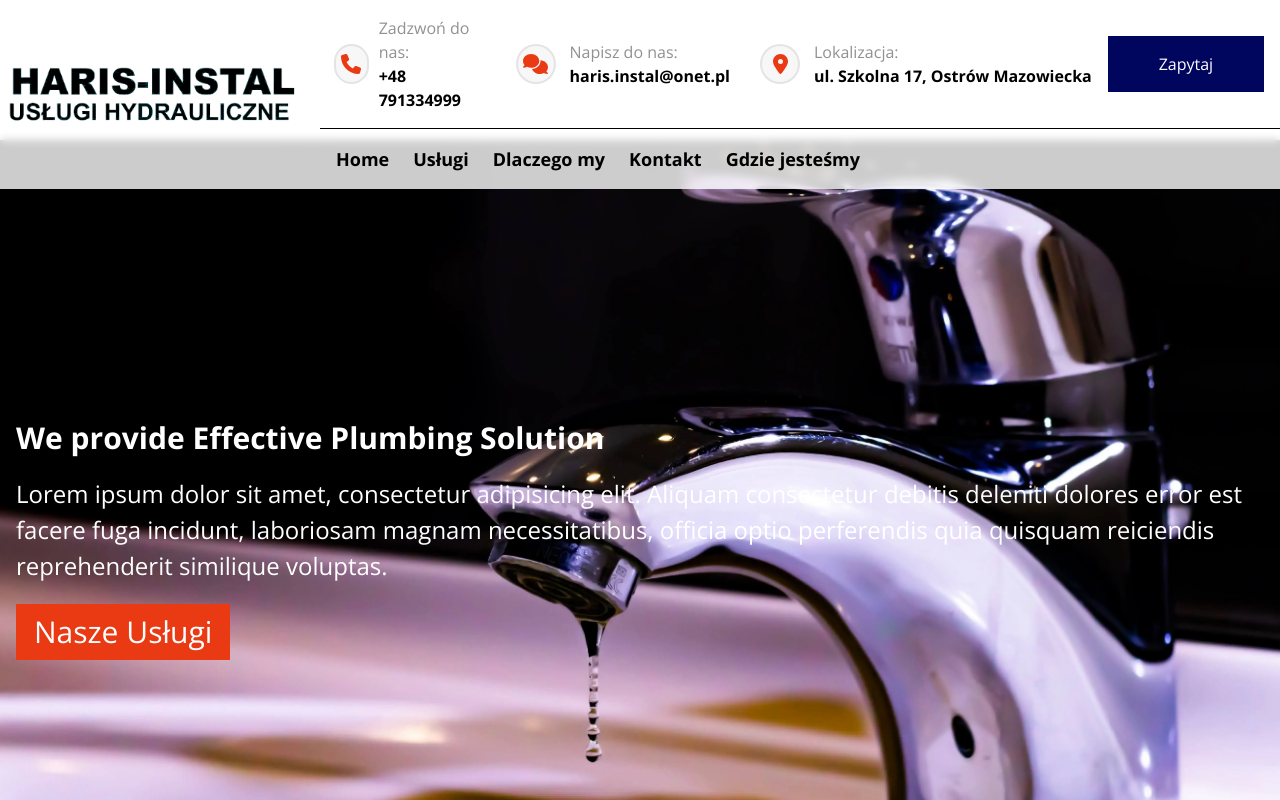
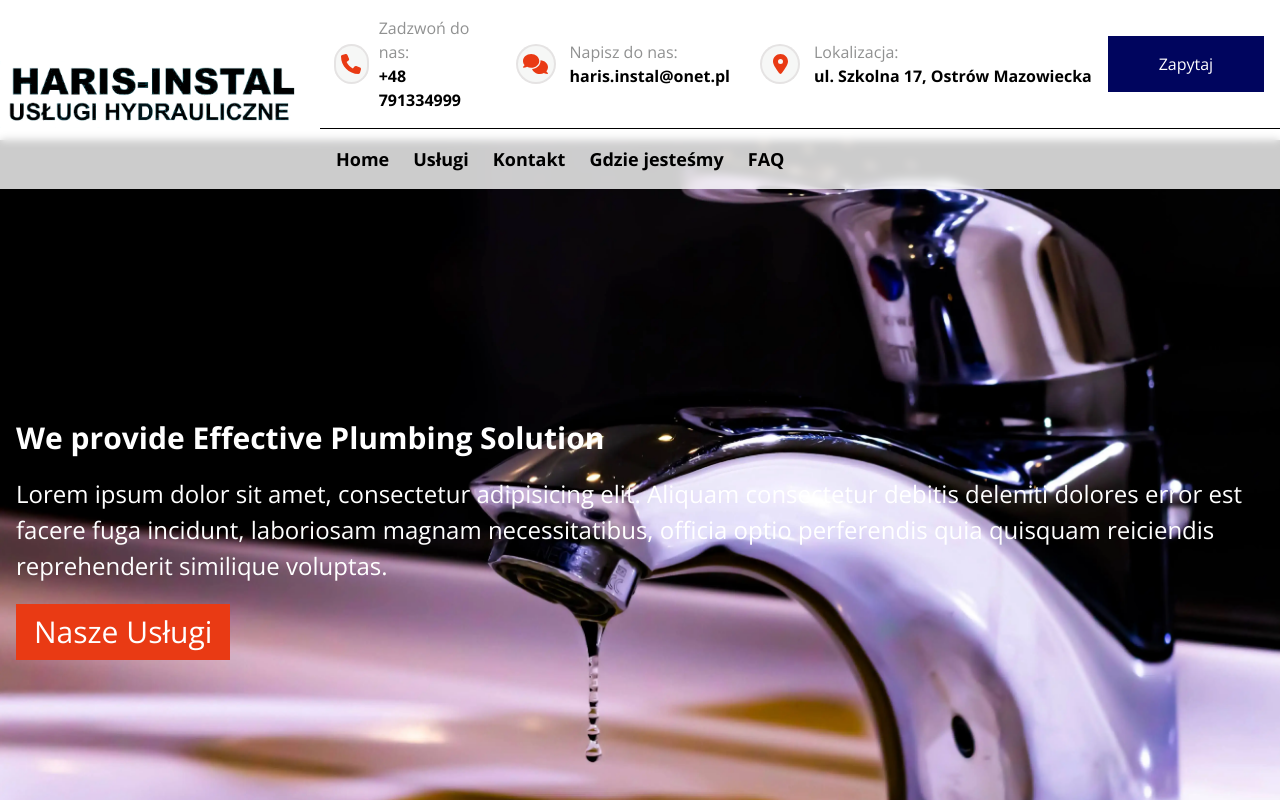
Before and after one commit to gromen/haris-instal, a Next.js app: page / in a window 1280 px wide. Shown: the top 800 px of the page. Built offline with nearby package versions, Linux system fonts and the light colour scheme.

Commit message:
feature: add smooth animation for section navigation

```diff
--- a/app/constants/index.ts
+++ b/app/constants/index.ts
@@ -25,7 +25,7 @@ export const services = [
 export const navigationItems = [
   { title: 'Home', href: '/', label: 'Home page', classes: 'md:pr-6' },
   { title: 'Usługi', href: '#services', label: 'Usługi', classes: '' },
-  { title: 'Dlaczego my', href: '#why-us', label: 'Dlaczego my', classes: '' },
+  // { title: 'Dlaczego my', href: '#why-us', label: 'Dlaczego my', classes: '' },
   { title: 'Kontakt', href: '#contact', label: 'Kontakt', classes: '' },
   {
     title: 'Gdzie jesteśmy',
@@ -33,6 +33,7 @@ export const navigationItems = [
     label: 'Gdzie jesteśmy',
     classes: '',
   },
+  { title: 'FAQ', href: '#faq', label: 'Faq', classes: '' },
 ] as const;
 
 export const slides = [
--- a/app/layout.tsx
+++ b/app/layout.tsx
@@ -18,10 +18,10 @@ export default function RootLayout({
   children: React.ReactNode;
 }) {
   return (
-    <html lang="pl" className="relative">
+    <html lang="pl" className="relative !scroll-smooth">
       <body className={clsx([openSans.className, 'min-h-screen'])}>
         <Header />
-        <main className="pb-40 pt-20 md:pt-[140px]">{children}</main>
+        <main className="pb-40 pt-20 lg:pt-[140px]">{children}</main>
         <Footer />
       </body>
     </html>
--- a/components/Faq/Faq.tsx
+++ b/components/Faq/Faq.tsx
@@ -3,7 +3,10 @@ import Heading from '@/components/Heading/Heading';
 
 export default function Faq() {
   return (
-    <section className="container mx-auto mt-10 px-4 md:mt-20 lg:w-2/3">
+    <section
+      id="faq"
+      className="container mx-auto mt-10 scroll-mt-28 px-4 md:mt-20 lg:w-2/3"
+    >
       <Heading title="Najczęściej Zadawane Pytania" subtitle="FAQ" />
       <AccordionList />
     </section>
--- a/components/Header/HeaderNavigation.tsx
+++ b/components/Header/HeaderNavigation.tsx
@@ -11,35 +11,43 @@ import { navigationItems } from '@/app/constants/index';
 import Image from 'next/image';
 
 export default function HeaderNavigation() {
-  const [isMobile, width] = useWindowSize();
+  const [isMobile] = useWindowSize();
   const [opened, setOpened] = useState<boolean>(false);
+  const [activeSection, setActiveSection] = useState('');
+
+  const onClickLink = (title: string) => {
+    setActiveSection(title);
+    setOpened(false);
+  };
+
   const onClickHamburger = () => setOpened((prevState) => !prevState);
-  console.log({ isMobile, opened, width });
-  const classesUl = clsx([
+  const classesUl = clsx(
     'lg:gap-6 w-full max-[1023px]:h-screen text-center text-4xl lg:text-lg top-0 space-y-6 lg:space-y-0 font-bold lg:flex  lg:w-auto lg:text-left absolute lg:static lg:flex-row left-0',
     {
       'bg-white flex flex-col items-center justify-center bg-opacity-90':
         opened && isMobile,
     },
-    { 'mt-0 hidden': !opened && isMobile },
-  ]);
-  const classesHamburger = clsx([
-    'flex lg:hidden',
-    { 'absolute right-5 top-5 z-50': opened },
-  ]);
+    { 'mt-0 hidden': !opened && isMobile }
+  );
+  const classesHamburger = clsx('flex lg:hidden', {
+    'absolute right-5 top-5 z-50': opened,
+  });
   const navItems = navigationItems.map((item) => (
     <HeaderNavigationItem
       key={item.title}
       title={item.title}
       href={item.href}
       label={item.label}
-      setOpened={setOpened}
+      onClick={() => onClickLink(item.title)}
+      activeSection={activeSection}
     />
   ));
 
   useEffect(() => {
-    document.body.classList.toggle('overflow-hidden', opened);
-    document.body.classList.toggle('md:overflow-auto', opened);
+    const classList = document.body.classList;
+
+    classList.toggle('overflow-hidden', opened);
+    classList.toggle('md:overflow-auto', opened);
   }, [opened]);
 
   return (
--- a/components/Header/HeaderNavigation/HeaderNavigationItem.tsx
+++ b/components/Header/HeaderNavigation/HeaderNavigationItem.tsx
@@ -1,12 +1,15 @@
+import clsx from 'clsx';
 import { motion } from 'framer-motion';
 import Link from 'next/link';
+import { useState } from 'react';
 
 type HeaderNavigationItemProps = {
   title: string;
   href: string;
   label: string;
   classes?: string;
-  setOpened: (param: boolean) => void;
+  activeSection: string;
+  onClick?: () => void;
 };
 
 export default function HeaderNavigationItem({
@@ -14,7 +17,8 @@ export default function HeaderNavigationItem({
   label,
   href,
   classes,
-  setOpened,
+  activeSection,
+  onClick,
 }: HeaderNavigationItemProps) {
   return (
     <motion.li
@@ -26,7 +30,12 @@ export default function HeaderNavigationItem({
         hidden: { opacity: 0, scale: 0 },
       }}
     >
-      <Link href={href} aria-label={label} onClick={() => setOpened(false)}>
+      <Link
+        href={href}
+        aria-label={label}
+        onClick={onClick}
+        className={clsx({ 'text-primary': title === activeSection })}
+      >
         {title}
       </Link>
     </motion.li>
--- a/components/Heading/Heading.tsx
+++ b/components/Heading/Heading.tsx
@@ -13,7 +13,12 @@ export default function Heading({ subtitle, title }: HeadingProps) {
         <FontAwesomeIcon className="pr-2" icon={faScrewdriverWrench} />
         {subtitle}
       </p>
-      <h3 className="mb-5 pb-4 text-3xl font-semibold">{title}</h3>
+      <h3
+        className="mb-5 scroll-mt-28 pb-4 text-3xl font-semibold "
+        id="services"
+      >
+        {title}
+      </h3>
     </>
   );
 }
--- a/components/Heading/HeadingHero.tsx
+++ b/components/Heading/HeadingHero.tsx
@@ -5,7 +5,7 @@ type HeadingHeroProps = {
 
 export default function HeadingHero({ id, children }: HeadingHeroProps) {
   return (
-    <section id={id} className="pt-16">
+    <section id={id} className="scroll-mt-28 pt-16">
       <div className="container mx-auto p-4">
         <h3 className="text-black mb-4 text-center text-2xl font-bold lg:mb-8 lg:text-4xl">
           {children}
--- a/components/OurServices/OurServices.tsx
+++ b/components/OurServices/OurServices.tsx
@@ -5,7 +5,10 @@ import { motion } from 'framer-motion';
 
 export default function OurServices() {
   return (
-    <section className="container mx-auto bg-gray-400 p-4 lg:p-28">
+    <section
+      id="services"
+      className="container mx-auto bg-gray-400 p-4 lg:p-28"
+    >
       <Heading title="Sprawdź nasze usługi" subtitle="Nasze usługi" />
       <motion.div
         className=" gap-5 text-center lg:flex lg:justify-around"
```
